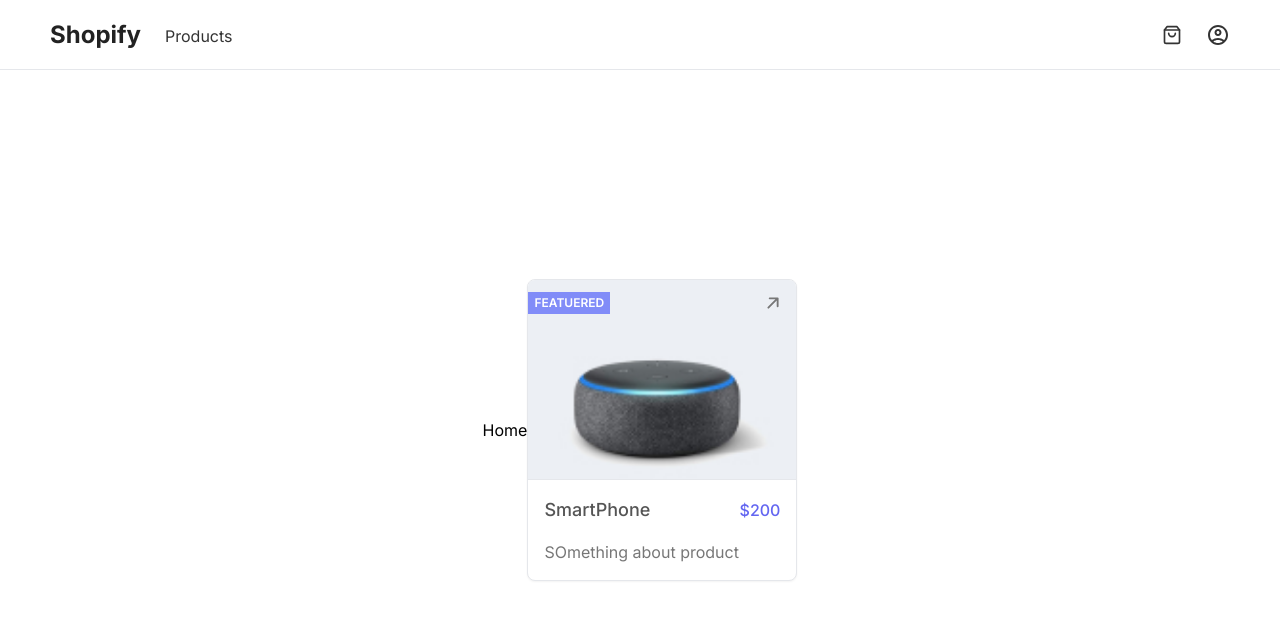
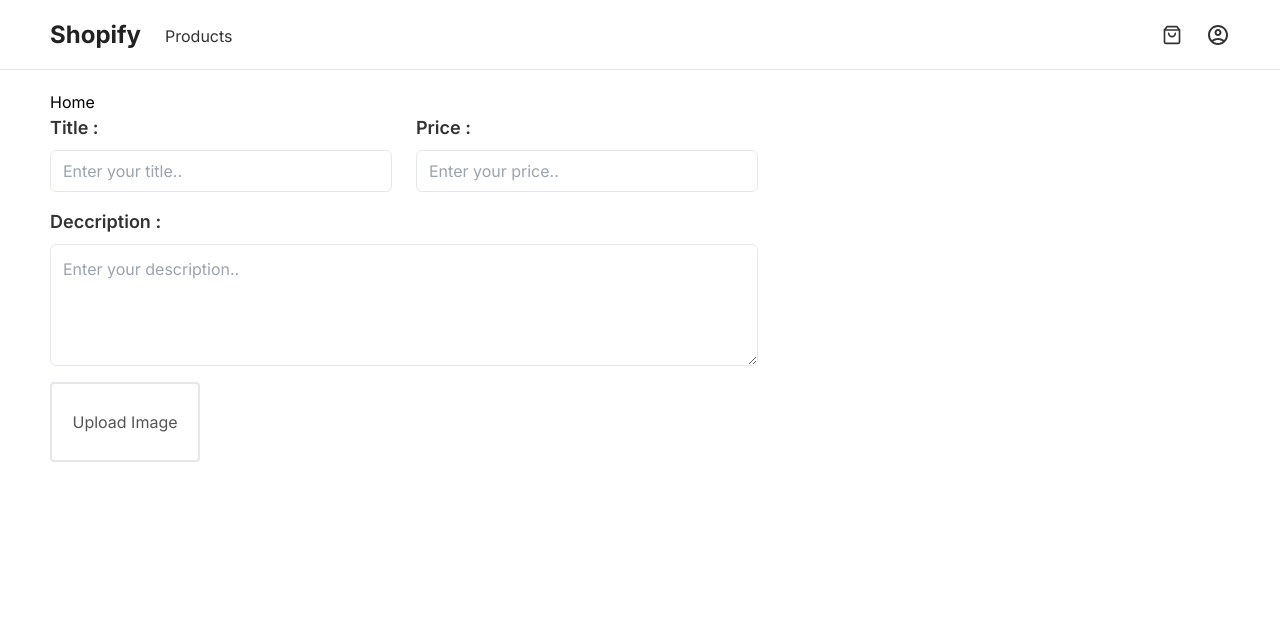
Before and after one commit to Md-Zainulabdin/Shopify, a Next.js app: page / in a window 1280 px wide. Shown: the top 620 px of the page. Built offline with nearby package versions, Linux system fonts and the light colour scheme.

Commit message:
add cart items

```diff
--- a/package.json
+++ b/package.json
@@ -9,6 +9,8 @@
     "lint": "next lint"
   },
   "dependencies": {
+    "antd": "^5.9.3",
+    "antd-img-crop": "^4.13.0",
     "autoprefixer": "10.4.16",
     "eslint": "8.50.0",
     "eslint-config-next": "13.5.2",
--- a/src/app/components/CreateProductForm/page.jsx
+++ b/src/app/components/CreateProductForm/page.jsx
@@ -1,9 +1,133 @@
-import React from 'react'
+'use client';
+import React, { useState, useRef } from 'react';
 
 const CreateProductForm = () => {
+  const [imageFile, setImageFile] = useState([]);
+  const inputRef = useRef(null);
+  const showInput = () => {
+    if (imageFile.length > 2) return;
+    inputRef.current.click();
+  };
+
+  const handleImageInput = async (e) => {
+    const file = e.target.files[0];
+    const base64 = await convertToBase64(file);
+    setImageFile([
+      ...imageFile,
+      {
+        imageUrl: base64,
+      },
+    ]);
+  };
+
   return (
-    <div>CreateProductForm</div>
-  )
+    <div className='w-full'>
+      <form className='flex w-full flex-col gap-4 md:w-[60%]'>
+        <div className='parent flex w-full flex-col gap-3 md:flex-row md:gap-6'>
+          <div className='flex w-full flex-col gap-2'>
+            <label
+              className='text-lg font-semibold text-[#333]'
+              htmlFor='title'
+            >
+              Title :
+            </label>
+            <input
+              className='rounded-md border px-3 py-2 outline-indigo-400'
+              type='text'
+              name='title'
+              placeholder='Enter your title..'
+              required
+              minLength={6}
+              autoComplete='off'
+            />
+          </div>
+
+          <div className='flex w-full flex-col gap-2'>
+            <label
+              className='text-lg font-semibold text-[#333]'
+              htmlFor='price'
+            >
+              Price :
+            </label>
+            <input
+              className='rounded-md border px-3 py-2 outline-indigo-400'
+              type='number'
+              name='price'
+              placeholder='Enter your price..'
+              required
+              maxLength={12}
+              autoComplete='off'
+            />
+          </div>
+        </div>
+
+        <div className='flex flex-col gap-2'>
+          <label
+            className='text-lg font-semibold text-[#333]'
+            htmlFor='deccription'
+          >
+            Deccription :
+          </label>
+          <textarea
+            className='rounded-md border px-3 py-3 outline-indigo-400'
+            name='decription'
+            id='desc'
+            cols='30'
+            rows='4'
+            placeholder='Enter your description..'
+          ></textarea>
+        </div>
+
+        <div>
+          <input
+            type='file'
+            name='file'
+            id='file'
+            required
+            className='hidden'
+            ref={inputRef}
+            onChange={handleImageInput}
+          />
+          <div className='flex gap-3'>
+            <div
+              onClick={showInput}
+              className={`upload flex h-[80px] w-[150px] cursor-pointer items-center justify-center rounded border-2 text-[#555] transition duration-300 hover:border-indigo-300 hover:text-indigo-300 ${imageFile.length > 2 ? "border-red-400 text-red-400 hover:text-red-400 hover:border-red-400" : null}`}
+            >
+              Upload Image
+            </div>
+            {imageFile && (
+              <div className='flex gap-3'>
+                {imageFile.map((image) => (
+                  <div className='h-[80px] w-[120px] border object-contain border-green-300 overflow-hidden'>
+                    <img
+                      src={image.imageUrl}
+                      alt={'image'}
+                      className='w-[120px] h-[80px]'
+                    />
+                  </div>
+                ))}
+              </div>
+            )}
+          </div>
+        </div>
+      </form>
+    </div>
+  );
+};
+
+export default CreateProductForm;
+
+// base64 image url
+
+function convertToBase64(file) {
+  return new Promise((resolve, reject) => {
+    const fileReader = new FileReader();
+    fileReader.readAsDataURL(file);
+    fileReader.onload = () => {
+      resolve(fileReader.result);
+    };
+    fileReader.onerror = (error) => {
+      reject(error);
+    };
+  });
 }
-
-export default CreateProductForm
--- a/src/app/components/ProductCard/page.jsx
+++ b/src/app/components/ProductCard/page.jsx
@@ -1,8 +1,47 @@
+import Link from 'next/link'
 import React from 'react'
+import {BiShoppingBag} from 'react-icons/bi'
 
 const ProductCard = () => {
   return (
-    <div>ProductCard</div>
+    <div
+          className="w-[270px] border rounded-lg overflow-hidden cursor-pointer bg-white shadow-sm relative"
+        >
+          <div className="w-full">
+            <div className="img-box w-full h-[200px] object-cover flex justify-center items-center border-b overflow-hidden">
+              <img
+                src={'/p12.jpg'}
+                alt={'product'}
+                className="w-full hover:scale-[1.05] transition duration-300 "
+              />
+            </div>
+
+            <div className="desc py-2 px-4 flex items-center justify-between">
+              <Link href={`/products/123`}>
+                <h1 className="text-lg font-medium text-[#555] hover:underline">
+                  Mobile
+                </h1>
+              </Link>
+              <span className="text-md font-medium text-indigo-500">
+                500
+              </span>
+            </div>
+
+            <div className="w-full title px-4">
+              <h2 className="text-md text-[#444] overflow-hidden whitespace-nowrap text-ellipsis">
+                Hello wolrd
+              </h2>
+            </div>
+
+            <div className="product-btn w-full p-3">
+              <div
+                className="border hover:text-white hover:bg-[#111] transition duration-300  text-[#333] w-full rounded-md text-center flex items-center justify-center p-3"
+              >
+                <BiShoppingBag />
+              </div>
+            </div>
+          </div>
+        </div>
   )
 }
 
--- a/src/app/layout.js
+++ b/src/app/layout.js
@@ -16,7 +16,9 @@ export default function RootLayout({ children }) {
       <body className={inter.className}>
         <AuthProvider>
           <Navbar />
-          {children}
+          <div className='w-full px-[20px] md:px-[50px] py-[20px]'>
+            {children}
+          </div>
         </AuthProvider>
       </body>
     </html>
--- a/src/app/page.js
+++ b/src/app/page.js
@@ -1,12 +1,12 @@
 import React from 'react'
-import FeaturedProductCard from './components/FeaturedProductCard/page'
+import CreateProductForm from './components/CreateProductForm/page'
 
 const Home = () => {
 
   return (
-    <div className='w-full h-[90vh] flex justify-center items-center'>
+    <div className='w-full h-[90vh]'>
       <h1>Home</h1>
-      <FeaturedProductCard/>
+      <CreateProductForm/>
     </div>
   )
 }
```
Also changed, not shown: src/app/components/Navbar/page.jsx (+9 -2 lines), 1 other file (tests, documents, lock files or other folders).
